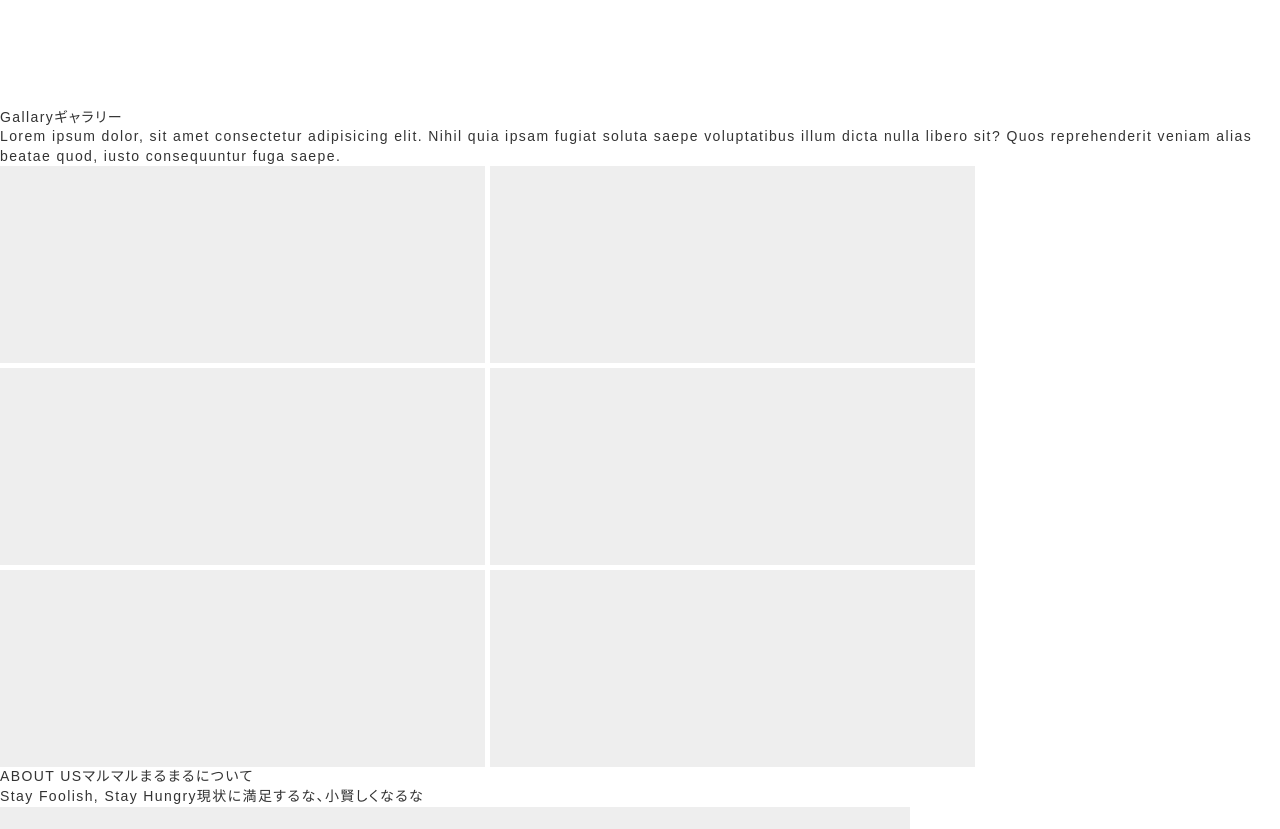
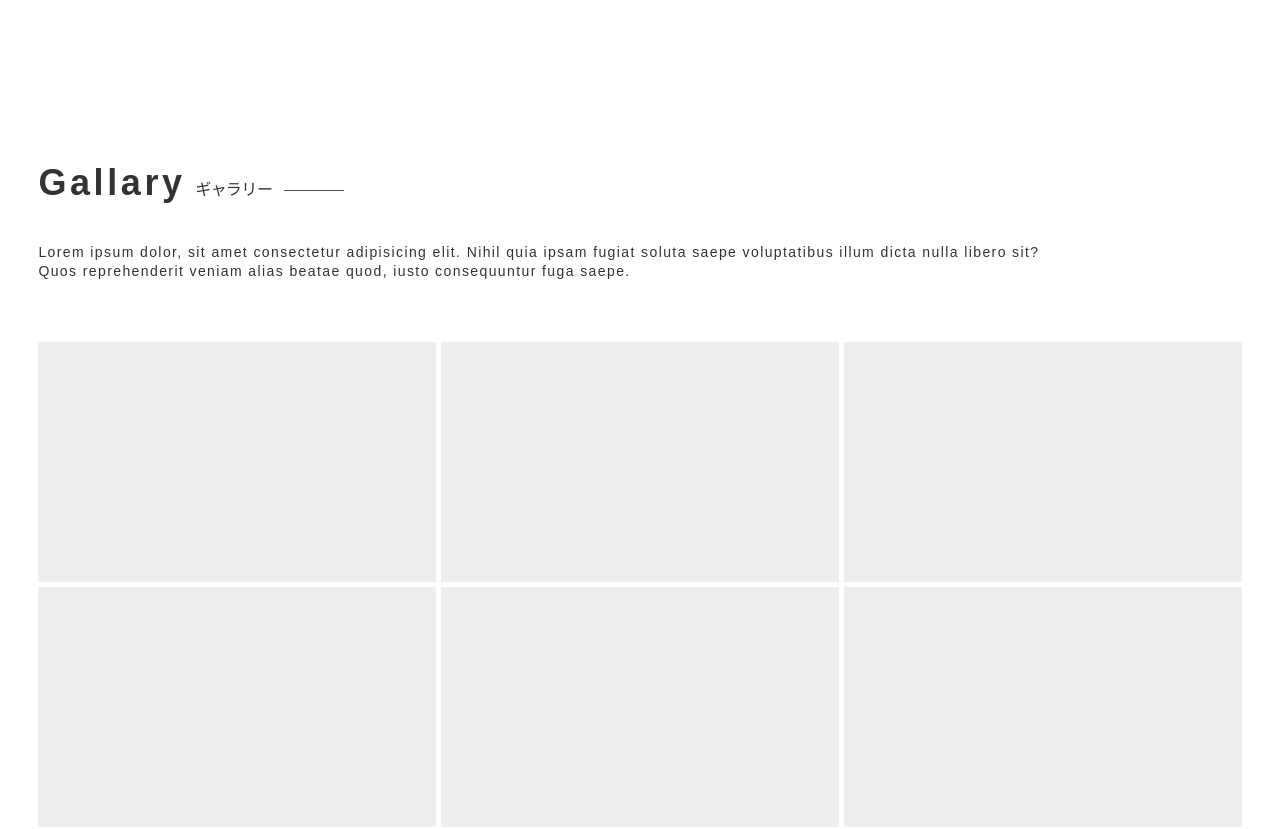
Before and after one commit to zuzuta22/hp-template--vue3, a Vue app: page / in a window 1280 px wide. Shown: the part 2703-3532 px from the top of the page. Built offline with nearby package versions, Linux system fonts and the light colour scheme.

Commit message:
HomeGallaryスタイル調整

```diff
--- a/src/project/home/HomeGallary.vue
+++ b/src/project/home/HomeGallary.vue
@@ -3,10 +3,10 @@
 </script>
 
 <template>
-  <section class="p-home-gallary">
-    <h2>Gallary<span>ギャラリー</span></h2>
-    <p>Lorem ipsum dolor, sit amet consectetur adipisicing elit. Nihil quia ipsam fugiat soluta saepe voluptatibus illum dicta nulla libero sit? Quos reprehenderit veniam alias beatae quod, iusto consequuntur fuga saepe.</p>
-    <ul class="p-home-gallary-panel">
+  <section class="p-home-gallary c-section">
+    <h2 class="title-2">Gallary<span class="title-2__ja">ギャラリー</span></h2>
+    <p>Lorem ipsum dolor, sit amet consectetur adipisicing elit. Nihil quia ipsam fugiat soluta saepe voluptatibus illum dicta nulla libero sit?<br>Quos reprehenderit veniam alias beatae quod, iusto consequuntur fuga saepe.</p>
+    <ul class="p-home-gallary__panel">
       <li><img src="/img/placehold.png" alt="" width="485" height="240"></li>
       <li><img src="/img/placehold.png" alt="" width="485" height="240"></li>
       <li><img src="/img/placehold.png" alt="" width="485" height="240"></li>
@@ -21,10 +21,29 @@
 <style scoped lang="scss">
   .p-home-gallary {
 
-    &-panel {
+    &__panel {
       display: flex;
         flex-wrap: wrap;
-      gap: 5px; // TODO: これ仮で入れてるだけ。ちゃんと調整する。
+      padding-top: 60px;
+      gap: 5px;
+      width: 100%;
+
+      & li {
+        width: 100%;
+        min-height: 240px;
+        @include mq-up(xs) {
+          width: calc((100% - 5px) / 2);
+        }
+        @include mq-up(m) {
+          width: calc((100% - 10px) / 3);
+        }
+
+        & img {
+          object-fit: cover;
+          width: auto;
+          height: 100%;
+        }
+      }
     }
   }
-</style>1860 780
+</style>
```
